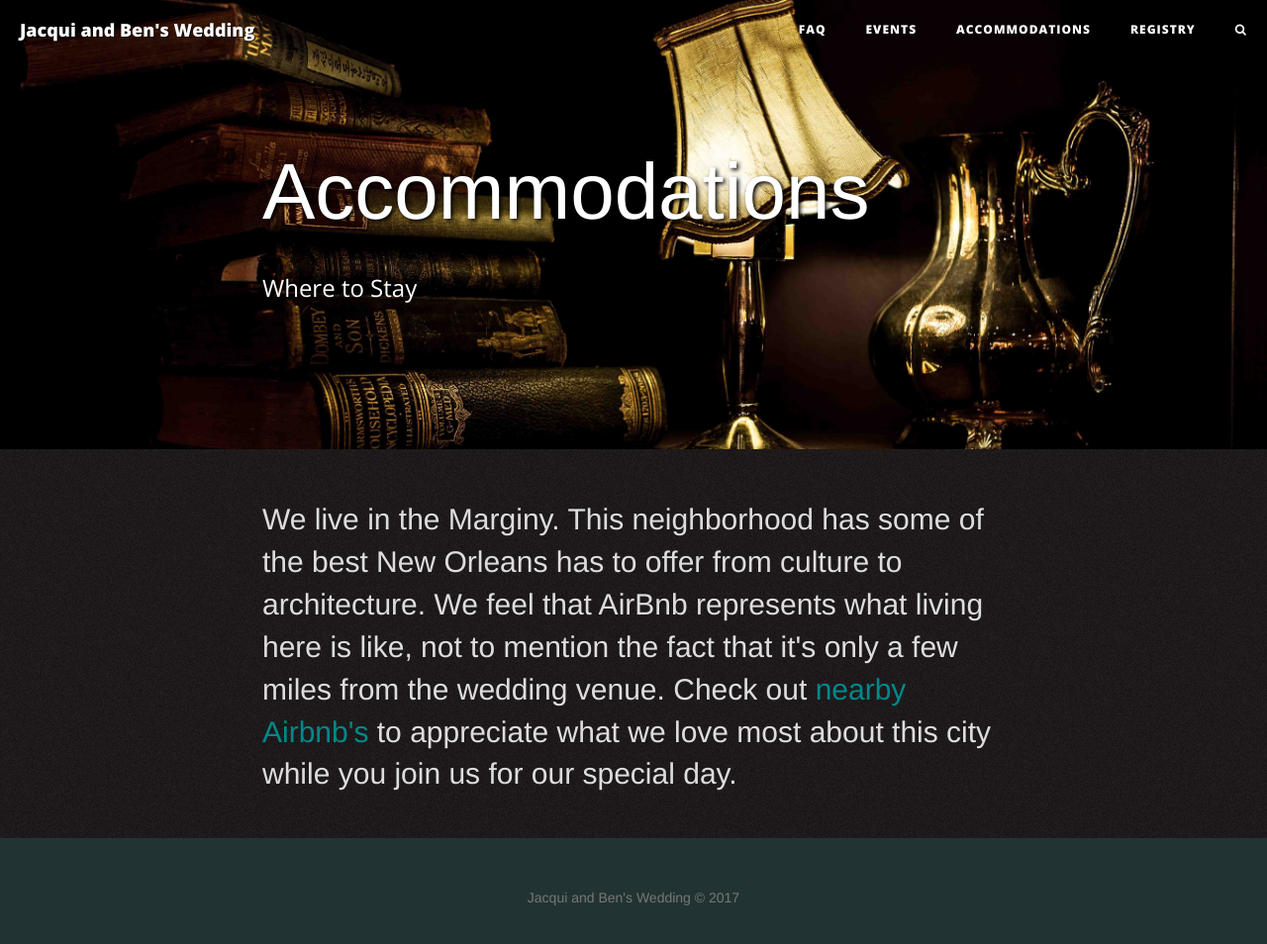
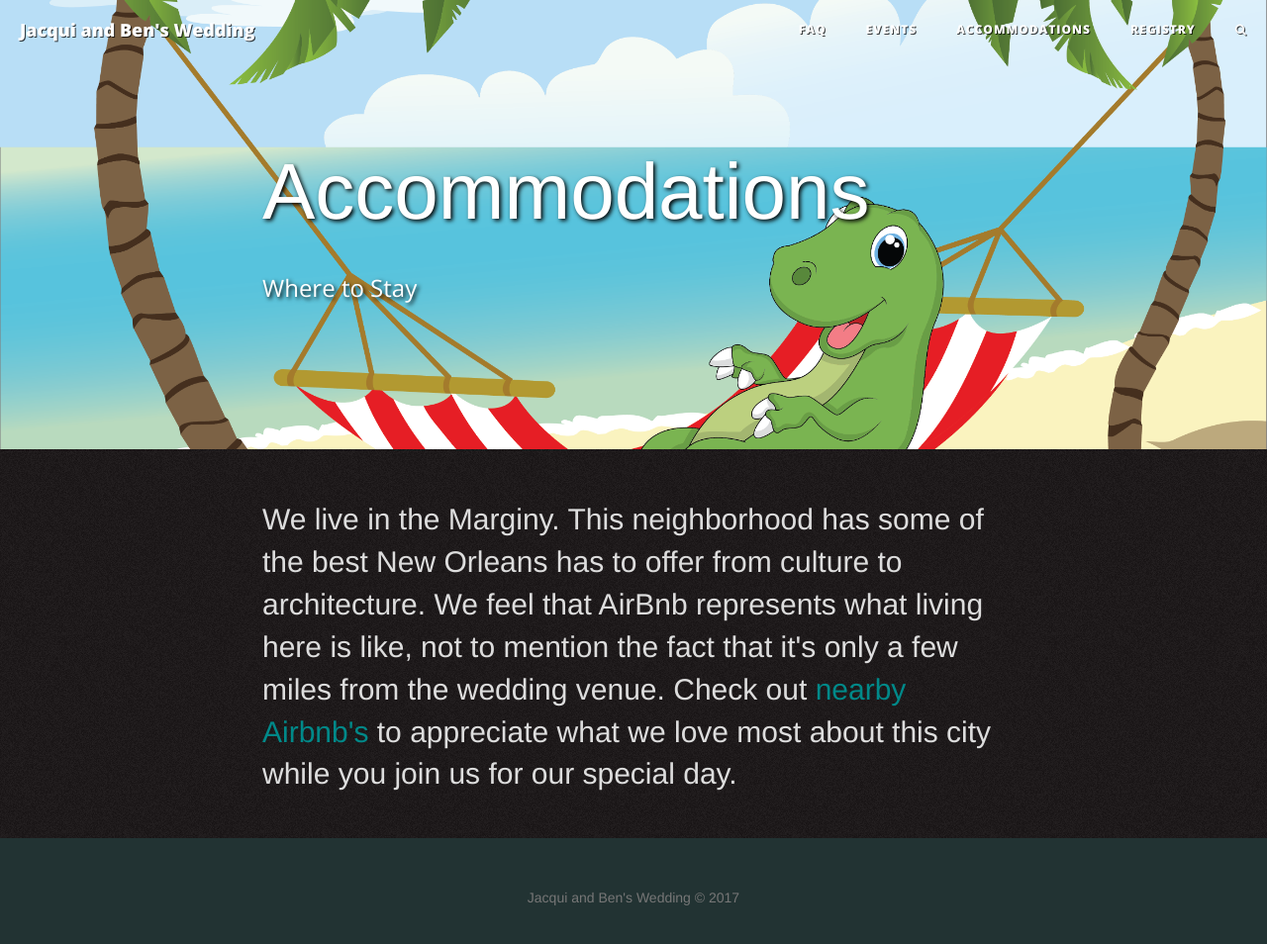
Before and after one commit to SpaceOtterInSpace/spaceotterandbhuga, a Jekyll site: the page built from accommodations/index.html, in a window 1280 px wide and 1013 px high. Shown: the top 954 px of the window at 99% size. Built offline with Jekyll 4.4.1, drawn with Linux system fonts in a browser that asks for light colours; nearby versions of some CDN libraries.

Commit message:
more pics

```diff
--- a/accommodations/index.html
+++ b/accommodations/index.html
@@ -2,7 +2,7 @@
 layout: page
 description: "Where to Stay"
 title: "Accommodations"
-header-img: "assets/owner/hero/writing-bg.jpg"
+header-img: "assets/owner/t_rex_beach.png"
 permalink: /accommodations/
 ---
 
--- a/events/index.html
+++ b/events/index.html
@@ -2,7 +2,7 @@
 layout: page
 description: "Wedding Events"
 title: "Events"
-header-img: "assets/owner/hero/writing-bg.jpg"
+header-img: "assets/owner/otter_space.png"
 permalink: /events/
 ---
 
```
